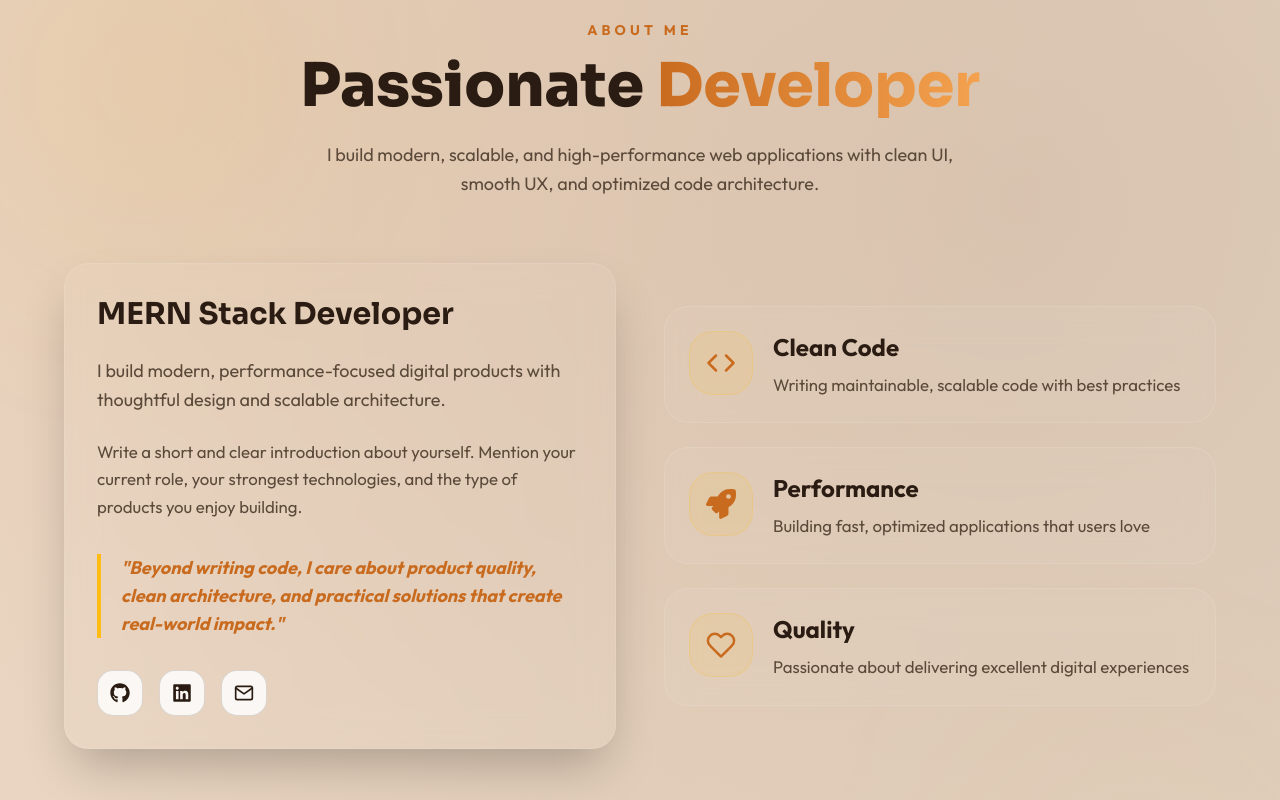
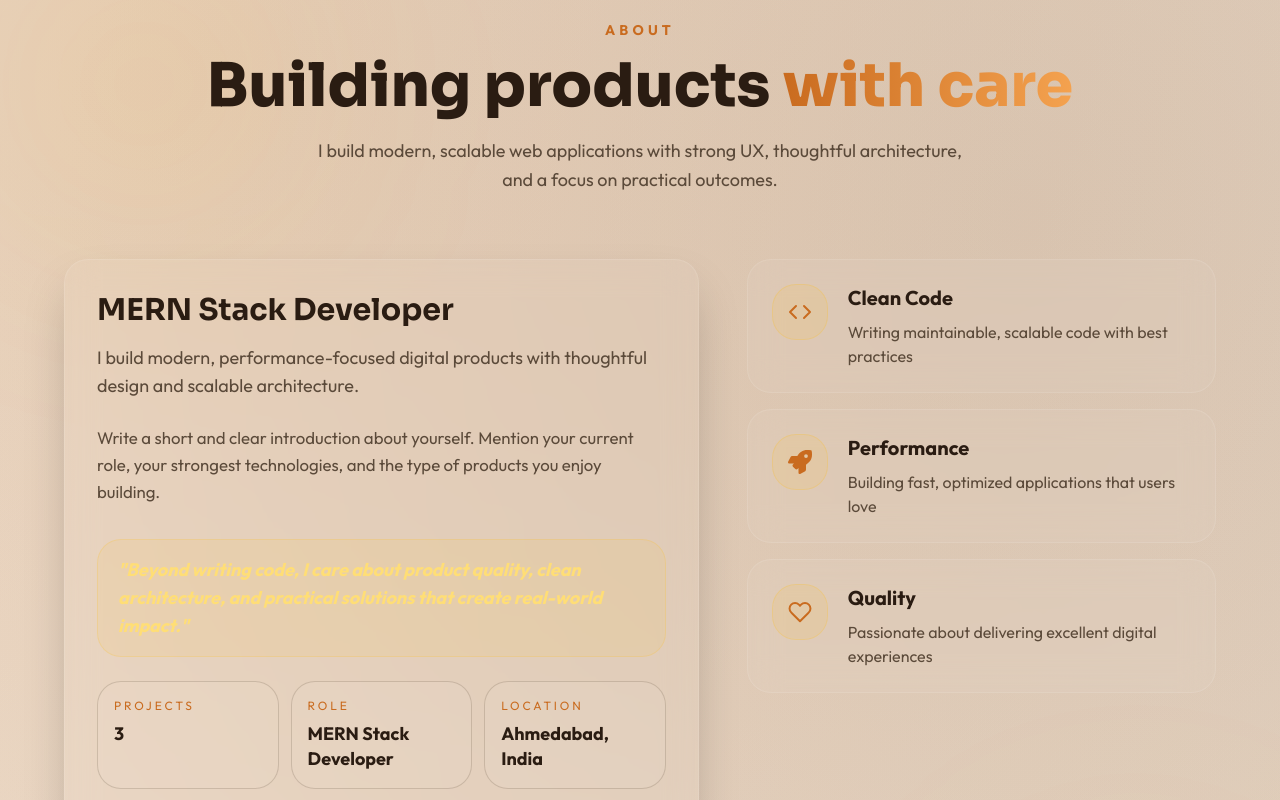
Before and after one commit to rajan1950/Portfolio-Frontend, a React (Vite) app: page / in a window 1280 px wide. Shown: the part 860-1660 px from the top of the page. Built offline with nearby package versions, Linux system fonts and the light colour scheme.

Commit message:
feat: enhance about section with achievements display and content updates

```diff
--- a/src/sections/EnhancedAboutSection.jsx
+++ b/src/sections/EnhancedAboutSection.jsx
@@ -3,6 +3,12 @@ import { FiCode, FiHeart, FiMail } from 'react-icons/fi'
 import { FaRocket, FaGithub, FaLinkedin } from 'react-icons/fa'
 
 function EnhancedAboutSection({ profile, summary, data }) {
+  const achievements = [
+    { label: 'Projects', value: Array.isArray(data?.projects) ? data.projects.length : 0 },
+    { label: 'Role', value: profile?.role || 'Frontend Developer' },
+    { label: 'Location', value: profile?.location || 'India' },
+  ]
+
   const features = [
     {
       icon: FiCode,
@@ -63,25 +69,25 @@ function EnhancedAboutSection({ profile, summary, data }) {
           viewport={{ once: true }}
         >
           <p className="uppercase tracking-[0.3em] text-[#ffbd13] text-sm font-semibold mb-4">
-            About Me
+            About
           </p>
 
-          <h2 className="text-4xl md:text-6xl font-black text-[#f8f7f5] mb-6">
-            Passionate{' '}
+          <h2 className="text-4xl md:text-6xl font-black text-[#f8f7f5] mb-5 leading-tight">
+            Building products{' '}
             <span className="bg-gradient-to-r from-[#ffbd13] to-[#ffde76] bg-clip-text text-transparent">
-              Developer
+              with care
             </span>
           </h2>
 
           <p className="text-lg text-[#d7d3cc] max-w-2xl mx-auto leading-relaxed">
-            I build modern, scalable, and high-performance web applications
-            with clean UI, smooth UX, and optimized code architecture.
+            I build modern, scalable web applications with strong UX, thoughtful
+            architecture, and a focus on practical outcomes.
           </p>
         </motion.div>
 
         {/* Main Content */}
         <motion.div
-          className="grid lg:grid-cols-2 gap-12 items-center mb-20"
+          className="grid lg:grid-cols-[1.15fr_0.85fr] gap-10 lg:gap-12 items-start mb-16"
           variants={containerVariants}
           initial={false}
           whileInView="visible"
@@ -89,30 +95,39 @@ function EnhancedAboutSection({ profile, summary, data }) {
         >
           {/* Left Content */}
           <motion.div variants={itemVariants}>
-            <div className="backdrop-blur-xl bg-white/5 border border-white/10 rounded-3xl p-8 shadow-2xl">
-              <h3 className="text-3xl font-bold text-[#f8f7f5] mb-6">
+            <div className="backdrop-blur-xl bg-white/5 border border-white/10 rounded-3xl p-6 sm:p-8 shadow-2xl">
+              <h3 className="text-2xl sm:text-3xl font-bold text-[#f8f7f5] mb-4">
                 {profile?.role || 'Frontend Developer'}
               </h3>
 
-              <p className="text-[#d7d3cc] leading-relaxed text-lg mb-6">
+              <p className="text-[#d7d3cc] leading-relaxed text-base sm:text-lg mb-6">
                 {profile?.tagline ||
                   'I create responsive, modern, and user-focused web experiences using React, Tailwind CSS, Node.js, and modern frontend technologies.'}
               </p>
 
               {summary?.intro && (
-                <p className="text-[#d7d3cc] leading-relaxed mb-6">
+                <p className="text-[#d7d3cc] leading-relaxed mb-6 max-w-xl">
                   {summary.intro}
                 </p>
               )}
 
               {summary?.quote && (
-                <blockquote className="border-l-4 border-[#ffbd13] pl-5 italic text-[#ffbd13] text-lg">
+                <blockquote className="rounded-2xl border border-[rgba(255,189,19,0.18)] bg-[rgba(255,189,19,0.08)] px-5 py-4 italic text-[#ffde76] text-base sm:text-lg leading-relaxed">
                   "{summary.quote}"
                 </blockquote>
               )}
 
+              <div className="grid sm:grid-cols-3 gap-3 mt-6">
+                {achievements.map((item) => (
+                  <div key={item.label} className="rounded-2xl border border-[rgba(255,255,255,0.1)] bg-[rgba(255,255,255,0.04)] p-4">
+                    <p className="text-xs uppercase tracking-[0.24em] text-[#ffbd13] mb-2">{item.label}</p>
+                    <p className="text-[#f8f7f5] text-lg font-semibold leading-snug break-words">{item.value}</p>
+                  </div>
+                ))}
+              </div>
+
               {/* Social Icons */}
-              <div className="flex flex-wrap gap-4 mt-8">
+              <div className="flex flex-wrap gap-4 mt-6">
                 {[
                   { icon: FaGithub, url: data?.links?.github, label: 'GitHub' },
                   { icon: FaLinkedin, url: data?.links?.linkedin || data?.profile?.linkedin, label: 'LinkedIn' },
@@ -143,7 +158,7 @@ function EnhancedAboutSection({ profile, summary, data }) {
           {/* Right Features */}
           <motion.div
             variants={itemVariants}
-            className="space-y-6"
+            className="space-y-4"
           >
             {features.map((feature, idx) => {
               const Icon = feature.icon
@@ -156,21 +171,21 @@ function EnhancedAboutSection({ profile, summary, data }) {
                     scale: 1.02,
                   }}
                   transition={{ duration: 0.3 }}
-                  className="group relative overflow-hidden backdrop-blur-xl bg-white/5 border border-white/10 rounded-3xl p-6 hover:border-[#ffbd13]/40 transition-all duration-500"
+                  className="group relative overflow-hidden backdrop-blur-xl bg-white/5 border border-white/10 rounded-3xl p-5 sm:p-6 hover:border-[#ffbd13]/40 transition-all duration-500"
                 >
                   <div className="absolute inset-0 bg-gradient-to-r from-[#ffbd13]/5 to-transparent opacity-0 group-hover:opacity-100 transition-opacity duration-500" />
 
                   <div className="relative z-10 flex items-start gap-5">
-                    <div className="w-16 h-16 rounded-2xl bg-[#ffbd13]/10 border border-[#ffbd13]/20 flex items-center justify-center">
-                      <Icon className="text-3xl text-[#ffbd13]" />
+                      <div className="w-14 h-14 rounded-2xl bg-[#ffbd13]/10 border border-[#ffbd13]/20 flex items-center justify-center shrink-0">
+                        <Icon className="text-2xl text-[#ffbd13]" />
                     </div>
 
                     <div>
-                      <h4 className="text-2xl font-bold text-[#f8f7f5] mb-2">
+                        <h4 className="text-xl font-bold text-[#f8f7f5] mb-2">
                         {feature.title}
                       </h4>
 
-                      <p className="text-[#d7d3cc] leading-relaxed">
+                        <p className="text-[#d7d3cc] leading-relaxed text-sm sm:text-base">
                         {feature.description}
                       </p>
                     </div>
```
